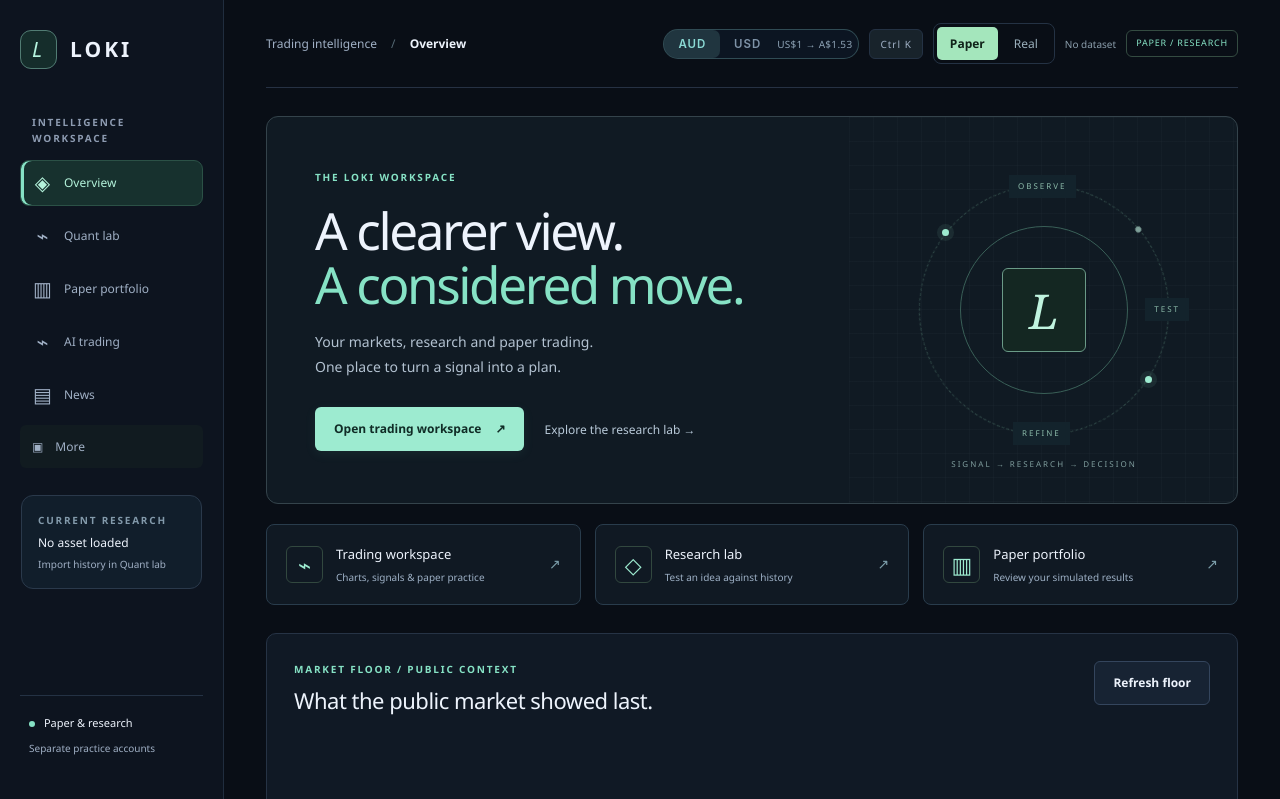
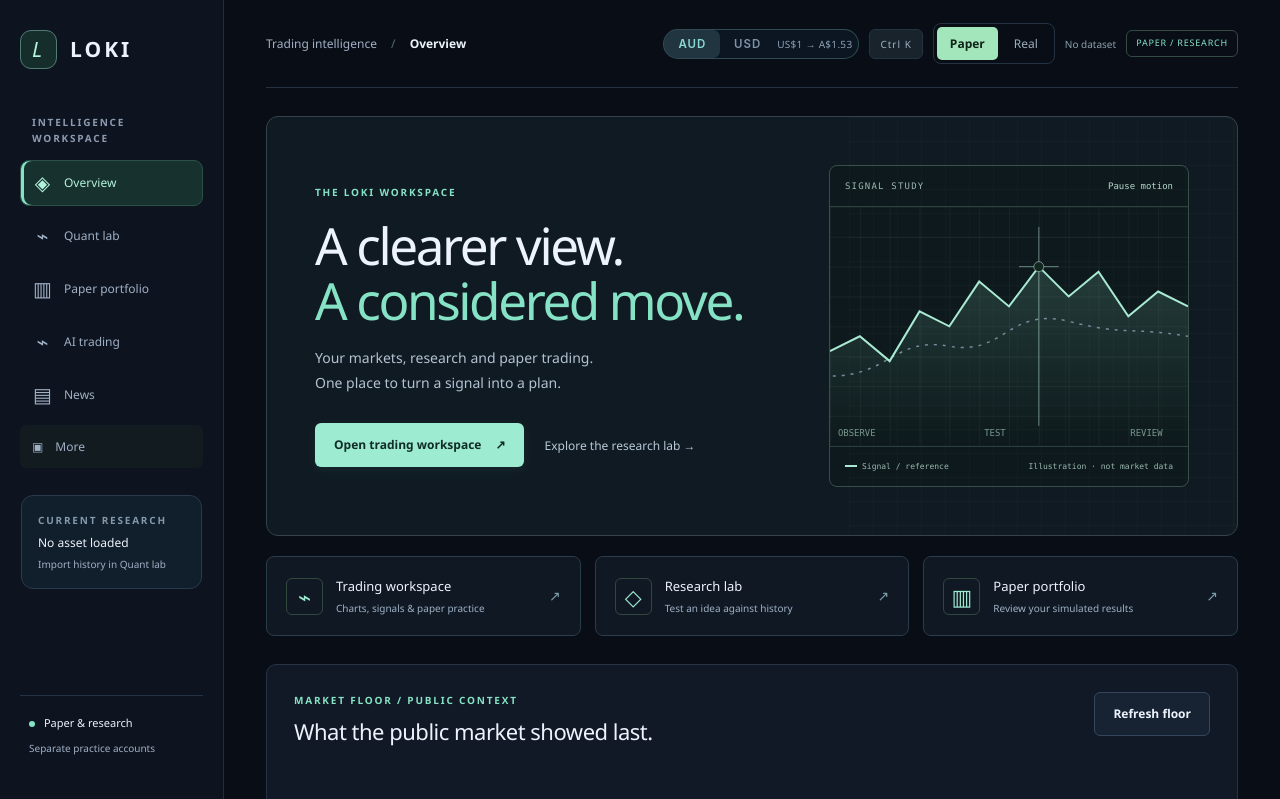
Before and after one commit to Lokitrading/lokitrading, a Flask app: template templates/index.html in a window 1280 px wide. Shown: the top 799 px of the page. Run offline with Flask 3, Linux system fonts and the light colour scheme; the template is opened without the code that fills it: most values are stand-ins (such as "Sample title", 1, 10 or a date in 2020).

Commit message:
Add animated signal graphics and document website trading evaluation (2.37.0)

```diff
--- a/loki/version.py
+++ b/loki/version.py
@@ -1,6 +1,6 @@
 """Version information for Loki Trading Platform."""
 
-__version__ = "2.36.0"
+__version__ = "2.37.0"
 __version_info__ = tuple(int(i) for i in __version__.split("."))
 
 # Version metadata
--- a/static/css/workspace-polish.css
+++ b/static/css/workspace-polish.css
@@ -122,6 +122,24 @@
 }
 
 /* Instrument-panel finish: quiet surfaces, precise type, deliberate motion. */
+.signal-instrument { flex: 0 0 360px; align-self: center; min-width: 0; border: 1px solid #365047; background: #0d191c; border-radius: 8px; overflow: hidden; }
+.instrument-heading, .instrument-footer { display: flex; justify-content: space-between; gap: 10px; padding: 15px; font: 9px "Consolas", monospace; letter-spacing: 1.2px; color: #9cb9b0; }
+.instrument-heading { border-bottom: 1px solid #2b413c; }
+.instrument-footer { border-top: 1px solid #2b413c; font-size: 8px; letter-spacing: 0; }
+.signal-drawing { display: block; width: 100%; height: auto; }
+.instrument-heading button { padding: 0; border: 0; background: none; color: #b6d7ca; font: inherit; cursor: pointer; }
+.signal-instrument[data-paused="true"] .signal-trace, .signal-instrument[data-paused="true"] .signal-reference { animation-play-state: paused; }
+.instrument-key::before { content: ""; display: inline-block; width: 12px; height: 2px; margin-right: 5px; background: #a8ead2; vertical-align: middle; }
+@keyframes signal-write { 0% { stroke-dashoffset: 100; } 45%, 85% { stroke-dashoffset: 0; } 100% { stroke-dashoffset: -100; } }
+@keyframes signal-reference-flow { to { stroke-dashoffset: -36; } }
+@media (prefers-reduced-motion: no-preference) {
+  .signal-trace { stroke-dasharray: 100; animation: signal-write 12s ease-in-out infinite; }
+  .signal-reference { animation: signal-reference-flow 8s linear infinite; }
+  .signal-instrument:hover .signal-trace, .signal-instrument:hover .signal-reference { animation-play-state: paused; }
+}
+@media (max-width: 1200px) { .signal-instrument { flex-basis: 280px; } }
+@media (max-width: 1000px) { .loki-workspace .hero { flex-wrap: wrap; } .signal-instrument { flex: 1 1 100%; max-width: 480px; } }
+@media (max-width: 760px) { .signal-instrument { max-width: none; } }
 .loki-workspace { font-family: "Segoe UI", system-ui, sans-serif; }
 .loki-workspace .panel { border-radius: 10px; box-shadow: none; }
 .loki-workspace .hero {
--- a/static/js/workspace.js
+++ b/static/js/workspace.js
@@ -1,6 +1,13 @@
 'use strict';
 const $ = selector => document.querySelector(selector);
 const $$ = selector => [...document.querySelectorAll(selector)];
+$('#signal-motion-toggle')?.addEventListener('click', event => {
+  const button = event.currentTarget;
+  const paused = button.getAttribute('aria-pressed') !== 'true';
+  button.setAttribute('aria-pressed', String(paused));
+  button.textContent = paused ? 'Resume motion' : 'Pause motion';
+  button.closest('.signal-instrument').dataset.paused = String(paused);
+});
 let report=null, reportTime=null, sizing=null, riskRevision=0, previousIntent='help';
 let currentBars=null, currentSymbol='', currentFile='', currentConfig=null;
 let quantResult=null, councilResult=null, portfolio=null, scenarioResult=null, capabilities=null;
--- a/templates/index.html
+++ b/templates/index.html
@@ -40,7 +40,21 @@
     <header class="topbar"><span>Trading intelligence <span class="slash">/</span> <strong id="page-name">Overview</strong></span><div class="topbar-status"><button class="palette-chip" id="open-palette" type="button" aria-haspopup="dialog" aria-controls="command-palette" aria-label="Open the command palette (Control or Command K)">⌘K</button><div class="mode-switch" role="group" aria-label="Trading mode"><button id="mode-paper" type="button" aria-pressed="true">Paper</button><button id="mode-real" type="button" aria-pressed="false">Real</button></div><span class="context-chip" id="context-status">No dataset</span><span class="pill" id="mode-pill"><span class="status-dot"></span> PAPER / RESEARCH</span></div></header>
     <div class="workspace-context" id="workspace-context" hidden><div><span class="status-dot"></span><strong id="context-symbol"></strong><span id="context-detail"></span></div><a href="#strategy-lab">Change dataset ↗</a></div>
     <section id="overview" class="workspace-view" aria-label="Overview">
-      <div class="hero"><div class="hero-copy"><p class="eyebrow hero-greeting" id="hero-greeting" hidden></p><p class="eyebrow">THE LOKI WORKSPACE</p><h1>A clearer view.<br><em>A considered move.</em></h1><p class="muted">Your markets, research and paper trading.<br>One place to turn a signal into a plan.</p><div class="hero-actions"><a class="button primary" href="#ai-trading">Open trading workspace <span aria-hidden="true">↗</span></a><a class="text-link" href="#strategy-lab">Explore the research lab <span aria-hidden="true">→</span></a></div></div><div class="hero-visual" aria-hidden="true"><div class="orbit orbit-outer"></div><div class="orbit orbit-inner"></div><div class="orbit-axis"></div><span class="orbit-core">L</span><span class="orbit-label orbit-label-top">OBSERVE</span><span class="orbit-label orbit-label-right">TEST</span><span class="orbit-label orbit-label-bottom">REFINE</span><i class="orbit-node node-one"></i><i class="orbit-node node-two"></i><span class="orbit-caption">SIGNAL → RESEARCH → DECISION</span></div></div>
+      <div class="hero"><div class="hero-copy"><p class="eyebrow hero-greeting" id="hero-greeting" hidden></p><p class="eyebrow">THE LOKI WORKSPACE</p><h1>A clearer view.<br><em>A considered move.</em></h1><p class="muted">Your markets, research and paper trading.<br>One place to turn a signal into a plan.</p><div class="hero-actions"><a class="button primary" href="#ai-trading">Open trading workspace <span aria-hidden="true">↗</span></a><a class="text-link" href="#strategy-lab">Explore the research lab <span aria-hidden="true">→</span></a></div></div>
+        <div class="signal-instrument">
+          <div class="instrument-heading"><span>SIGNAL STUDY</span><button id="signal-motion-toggle" type="button" aria-pressed="false">Pause motion</button></div>
+          <svg class="signal-drawing" viewBox="0 0 360 240" aria-hidden="true">
+            <defs><pattern id="signal-grid" width="30" height="30" patternUnits="userSpaceOnUse"><path d="M30 0H0V30" fill="none" stroke="#9dbfb5" stroke-opacity=".12" stroke-width="1"/></pattern><linearGradient id="signal-fill" x1="0" y1="0" x2="0" y2="1"><stop stop-color="#8edec1" stop-opacity=".18"/><stop offset="1" stop-color="#8edec1" stop-opacity="0"/></linearGradient></defs>
+            <rect width="360" height="240" fill="url(#signal-grid)"/>
+            <path d="M0 145L30 130L60 155L90 105L120 120L150 75L180 100L210 60L240 90L270 65L300 110L330 85L360 100V240H0Z" fill="url(#signal-fill)"/>
+            <path class="signal-reference" d="M0 170C60 170 65 130 120 140S180 100 240 115S300 120 360 130" fill="none" stroke="#728b9d" stroke-width="1.5" stroke-dasharray="3 6"/>
+            <path class="signal-trace" d="M0 145L30 130L60 155L90 105L120 120L150 75L180 100L210 60L240 90L270 65L300 110L330 85L360 100" fill="none" stroke="#a8ead2" stroke-width="2" pathLength="100"/>
+            <g class="signal-crosshair" stroke="#c6f0e0" stroke-opacity=".5"><path d="M210 20V220M190 60H230"/><circle cx="210" cy="60" r="5" fill="#12251f"/></g>
+            <g fill="#79978e" font-family="monospace" font-size="9"><text x="8" y="230">OBSERVE</text><text x="155" y="230">TEST</text><text x="302" y="230">REVIEW</text></g>
+          </svg>
+          <div class="instrument-footer"><span class="instrument-key">Signal / reference</span><span>Illustration · not market data</span></div>
+        </div>
+      </div>
       <nav class="workspace-launchers" aria-label="Workspace shortcuts">
         <a href="#ai-trading"><span class="launcher-icon" aria-hidden="true">⌁</span><div><strong>Trading workspace</strong><span>Charts, signals &amp; paper practice</span></div><span class="launcher-arrow" aria-hidden="true">↗</span></a>
         <a href="#strategy-lab"><span class="launcher-icon" aria-hidden="true">◇</span><div><strong>Research lab</strong><span>Test an idea against history</span></div><span class="launcher-arrow" aria-hidden="true">↗</span></a>
```
Also changed, not shown: docs/WEBSITE_TRADING_CHECK.md (added, +25 -0 lines).
